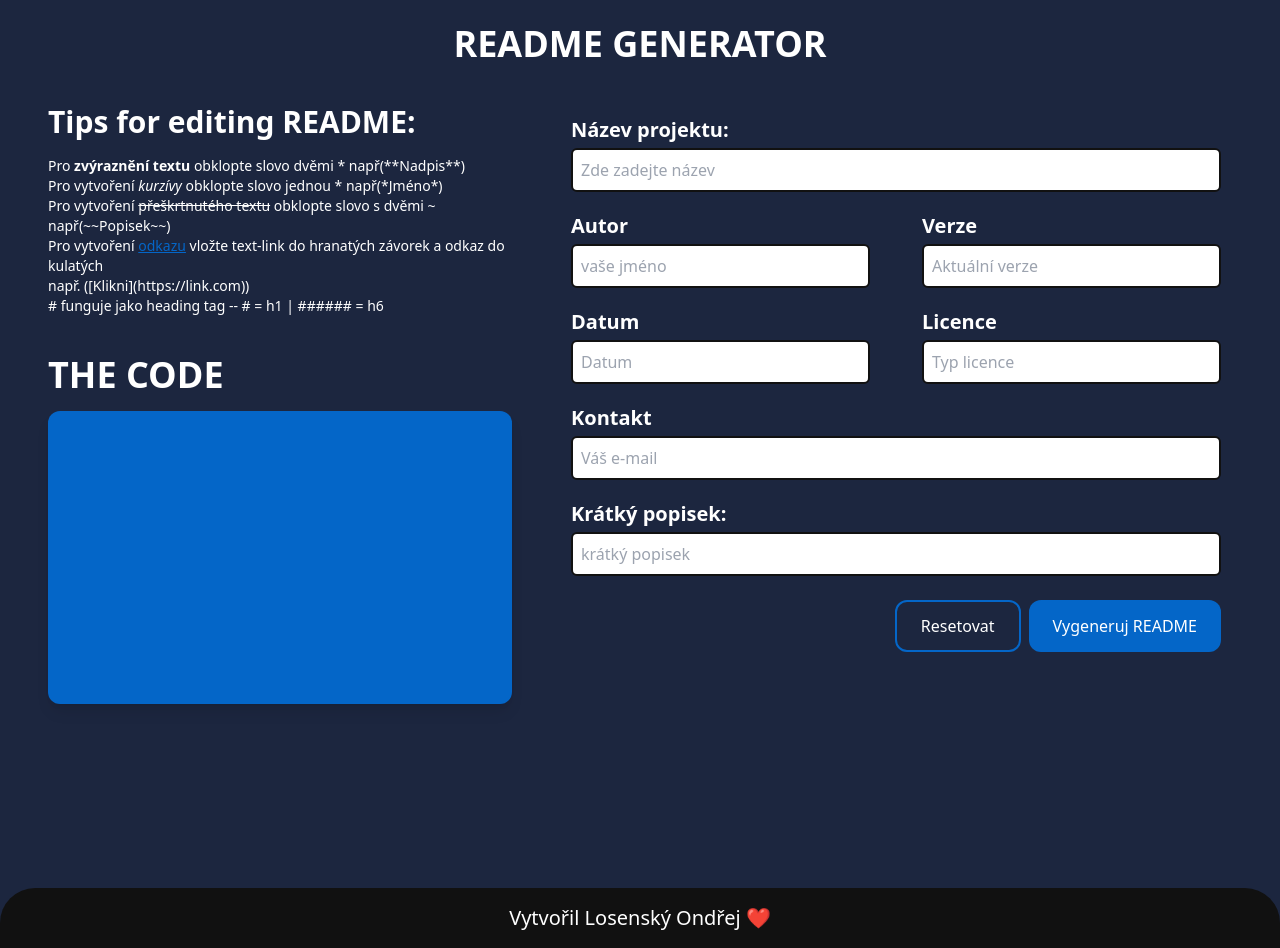
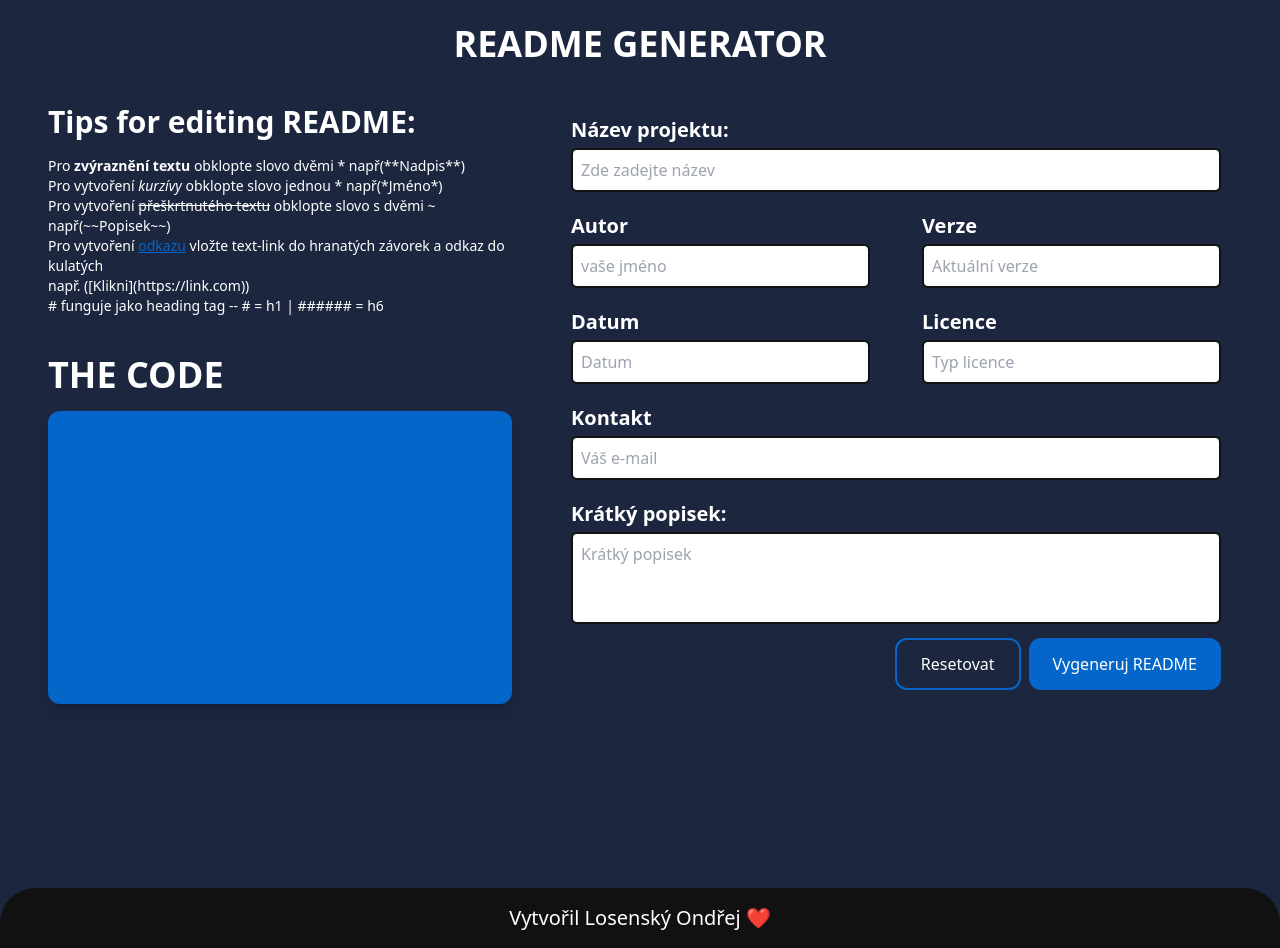
Before and after one commit to OndrejLosensky/generate-readme, a React (Create React App) app: page / in a window 1280 px wide. Built offline with nearby package versions, Linux system fonts and the light colour scheme; the HTML template or start-up script is replaced by a standard one.

Commit message:
přidání textového pole

```diff
--- a/src/components/createReadme/CreateReadme.js
+++ b/src/components/createReadme/CreateReadme.js
@@ -130,13 +130,19 @@ function CreateReadme() {
                   onChange={(e) => setContact(e.target.value)}
                   />
                 </div>
+
+                {/* TEXT AREA pro popisek */}
                 <div>
                   <Title text="Krátký popisek:"/>
-                  <AddInput
-                    placeholder="krátký popisek"
-                    value={shortDescription}
-                    onChange={(e) => setShortDescription(e.target.value)}
-                  />
+                  <textarea
+                  className="text-darkText resize-none bg-transparent border-2 border-bg-white rounded-md px-2 py-2 w-full"
+                  placeholder="Krátký popisek"
+                  rows={3}
+                  value={shortDescription}
+                  onChange={(e) => setShortDescription(e.target.value)}
+                  >
+
+                  </textarea>
                 </div>
 
 
```
